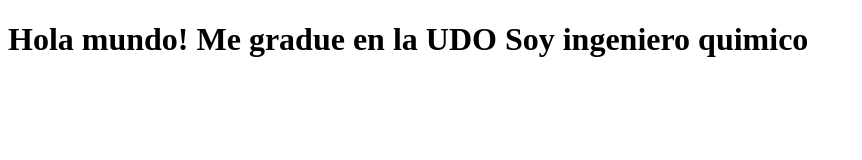
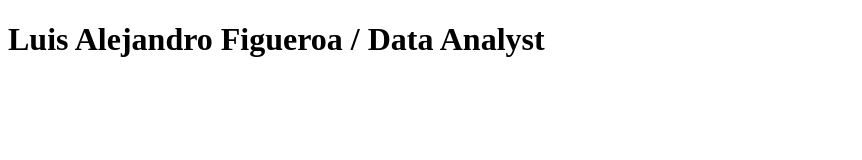
Before and after one commit to luisalejandrof/luisalejandrof.github.io, a plain HTML site: page index.html in a window 1280 px wide. Shown: the whole page, without its empty margins (0-862 px from the left). Drawn offline with Linux system fonts and the light colour scheme.

Commit message:
Update index.html

```diff
--- a/index.html
+++ b/index.html
@@ -14,9 +14,7 @@
 
   <body>
 
-    <h1>Hola mundo!
-      Me gradue en la UDO
-      Soy ingeniero quimico
+    <h1>Luis Alejandro Figueroa / Data Analyst</h1>
     </h1>
   </body>
 </html>
```
